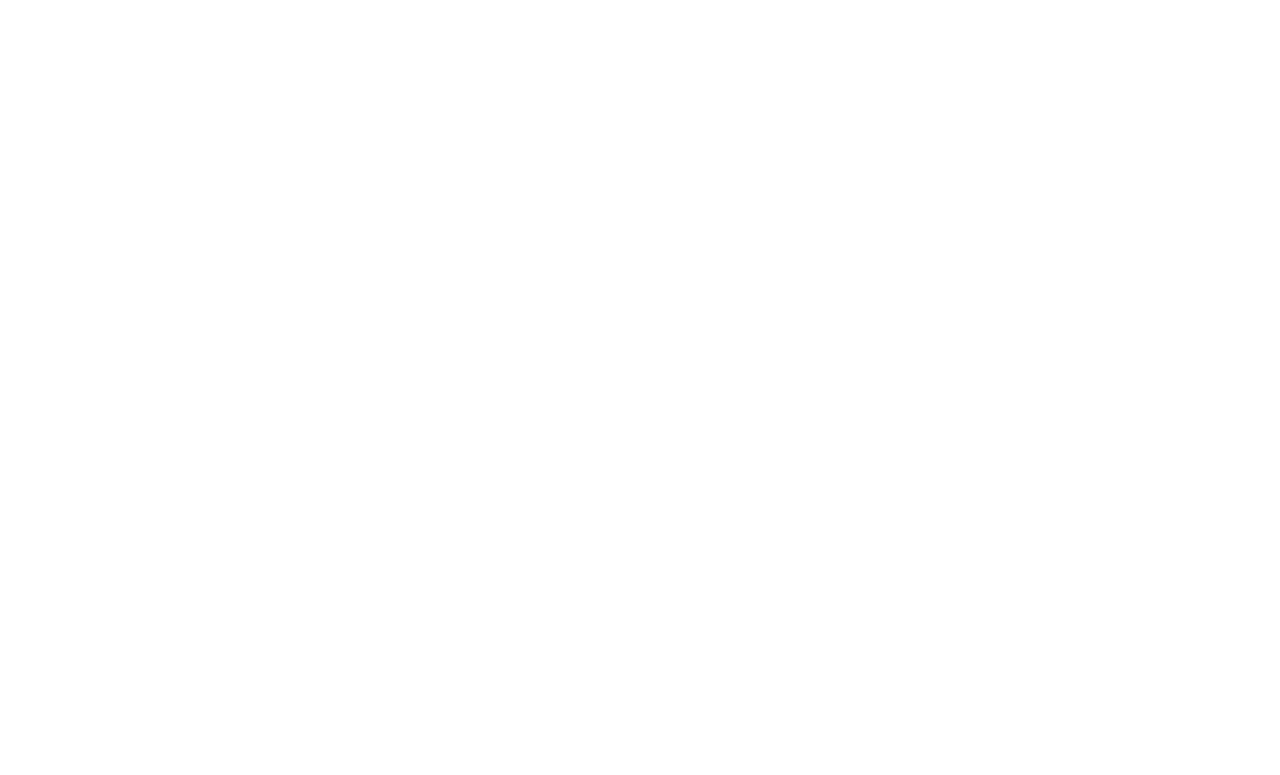
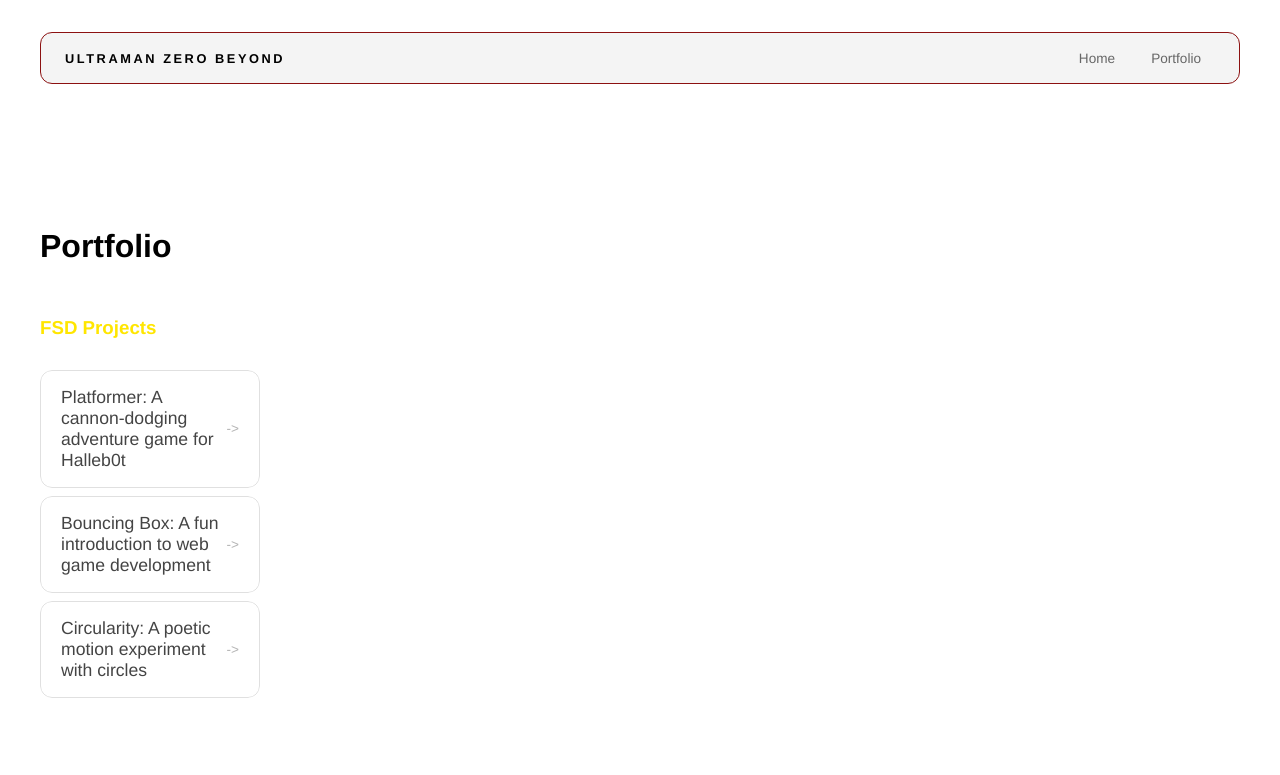
Before and after one commit to yufengdevay117/yufengdevay117.github.io, a plain HTML site: page portfolio.html in a window 1280 px wide. Drawn offline with Linux system fonts and the light colour scheme.

Commit message:
worked on portfolio

```diff
--- a/portfolio.html
+++ b/portfolio.html
@@ -1,12 +1,47 @@
 <html>
   <head>
-    <title>CHANGE ME</title>
+    <title>ultraman zero</title>
+    <link rel="stylesheet" href="style.css" />
   </head>
 
   <body>
     <!-- All content goes here -->
     <div id="all-contents">
+       <nav>
+     <h1>ultraman zero beyond</h1>
+     <ul id="nav-ul">
+      <li class="nav-li">
+  <a href="index.html">Home</a>
+</li>
+<li class="nav-li">
+      <a href="portfolio.html">Portfolio</a>
+    </li>
+</ul>
+  </nav>
 
+  <main>
+<main>
+  <div class="content">
+    <h1>Portfolio</h1>
+    <h3>FSD Projects</h3>
+    <ul id="portfolio">
+    <li>
+  <a href="fsd-projects/platformer/">Platformer: A cannon-dodging adventure game for Halleb0t</a>
+</li>
+<li>
+  <a href="fsd-projects/bouncing-box/">Bouncing Box: A fun introduction to web game development</a>
+</li>
+<li>
+  <a href="fsd-projects/circularity/">Circularity: A poetic motion experiment with circles</a>
+</li>
+
+    </ul>
+
+    <!-- ASD Projects will go here -->
+
+  </div>
+</main>
+  </main>
     </div>
   </body>
 </html>
--- a/style.css
+++ b/style.css
@@ -152,3 +152,104 @@ nav h1 {
     background: #000;
     color: #fff;
 }
+/* Portfolio styles */
+.content h1 {
+  color: black;
+}
+
+#portfolio {
+  list-style: none;
+  margin: 0;
+  padding: 0;
+  width: 100%;
+  display: flex;
+  flex-direction: column;
+  gap: 8px;
+}
+
+#portfolio li {
+  border-radius: 12px;
+  overflow: hidden;
+}
+
+#portfolio a {
+  display: flex;
+  justify-content: space-between;
+  align-items: center;
+  text-decoration: none;
+  color: #444;
+  padding: 16px 20px;
+  font-size: 1.1rem;
+  font-weight: 500;
+  background: #fff;
+  border: 1px solid #e0e0e0;
+  border-radius: 12px;
+  transition: background 0.25s ease, color 0.25s ease, transform 0.25s ease;
+}
+
+#portfolio a:hover {
+  background: #000;
+  color: #fff;
+  transform: translateX(4px);
+}
+
+#portfolio a::after {
+  content: "->";
+  font-size: 0.85rem;
+  opacity: 0.4;
+  transition: opacity 0.25s ease;
+  white-space: nowrap;
+}
+
+#portfolio a:hover::after {
+  opacity: 1;
+}
+/* responsive web design */
+@media screen and (min-width: 120px) and (max-width: 1080px) {
+  main {
+    height: 100ch;
+    zoom: 1.5;
+    display: grid;
+  }
+
+  h1 {
+    font-size: 44px;
+  }
+
+  h2 {
+    font-size: 42px;
+  }
+
+  h3 {
+    font-size: 36px;
+  }
+
+  #all-contents {
+    height: 100ch;
+    margin: none;
+  }
+
+  a {
+    font-size: 42px;
+  }
+
+  .sidebar {
+    margin-right: 0px;
+    justify-content: center;
+    align-items: center;
+  }
+
+  .sidebar-img {
+    width: 100%;
+  }
+
+  p,
+  li {
+    font-size: 24px;
+  }
+
+  .content {
+    align-content: center;
+    justify-content: center;
+  }
+}
```
